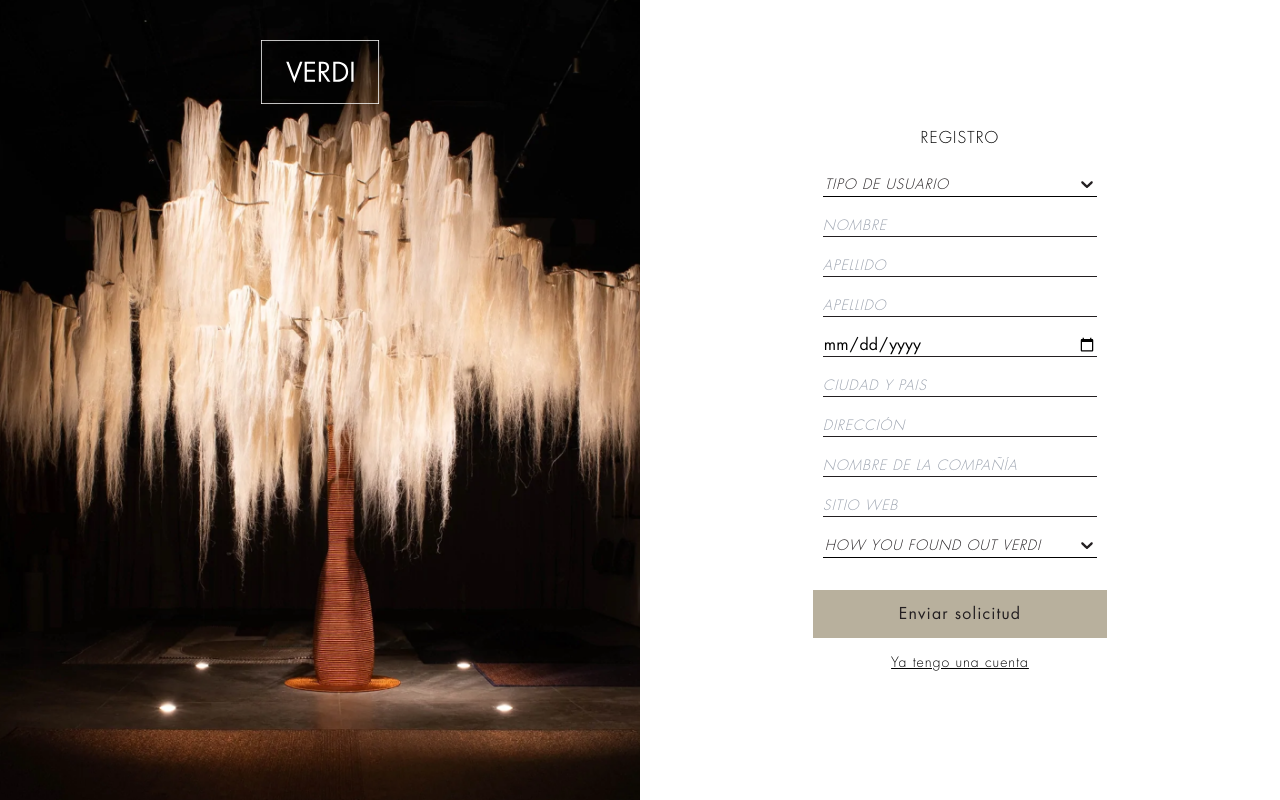
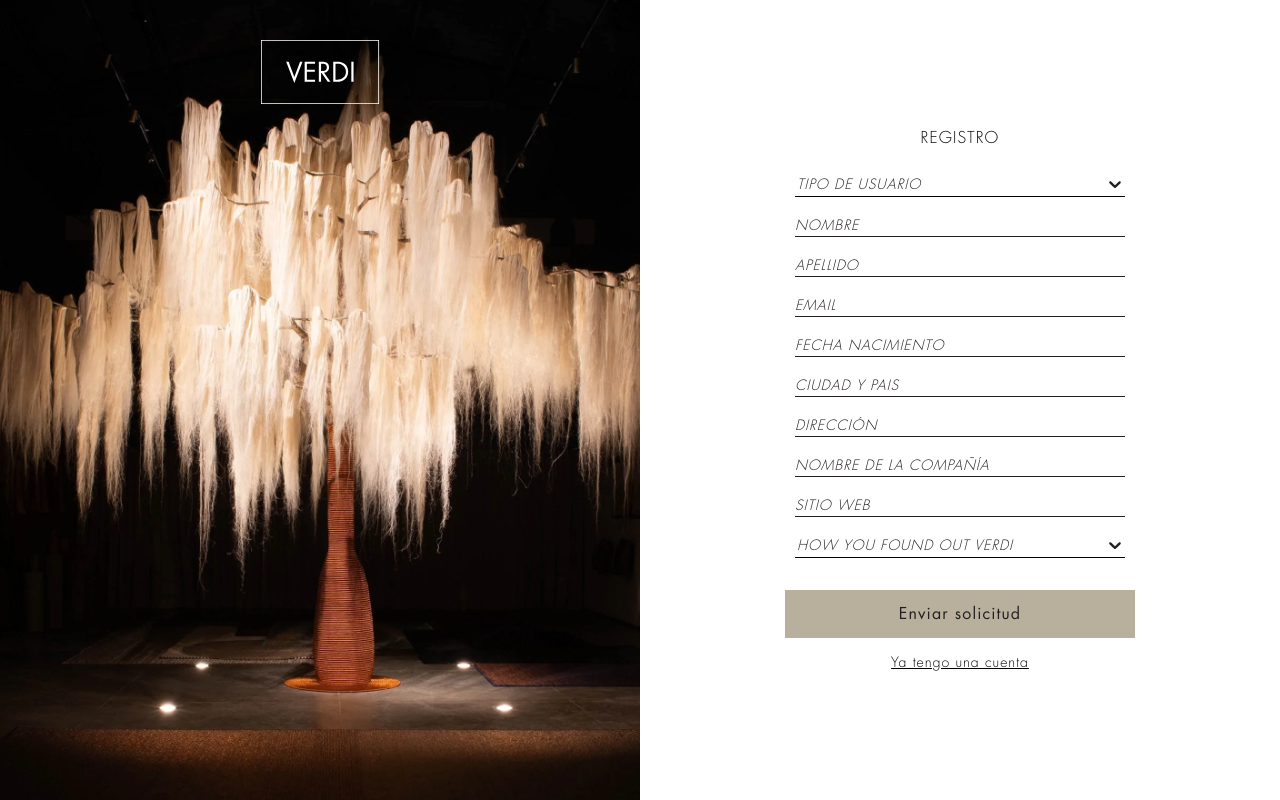
Before and after one commit to yoylermosquera/verdi-test, a Next.js app: page /auth/register in a window 1280 px wide. Built offline with nearby package versions, Linux system fonts and the light colour scheme.

Commit message:
Input Date, password and fix input text - add recover password and set password

```diff
--- a/src/components/button/index.tsx
+++ b/src/components/button/index.tsx
@@ -17,7 +17,7 @@ type ObjectButtonSize = {
 const sizesWidth: ObjectButtonSize = {
     small: 'w-[90px] py-4 px-6',
     medium: 'w-[188px] py-4 px-16',
-    full: 'w-full py-4 px-[5.375rem]',
+    full: 'w-full py-4 px-21',
 }
 
 function Button(props: ButtonProps) {
--- a/src/components/icon/Icons/VerdiLogo.tsx
+++ b/src/components/icon/Icons/VerdiLogo.tsx
@@ -43,7 +43,7 @@ export function VerdiLogo(props: IconProps) {
         <clipPath id="clip0_468_16045">
           <rect
             width={size}
-            height="64.7322"
+            height={size}
             fill="white"
             transform="translate(0.927734)"
           />
--- /dev/null
+++ b/src/components/input/InputBase.tsx
@@ -0,0 +1,22 @@
+import React from 'react';
+import styles from '@/styles/components/input/styles.module.scss';
+
+export interface InputProps extends React.ComponentPropsWithoutRef<'input'> {
+  inputRigthSection?: React.ReactNode;
+}
+
+function InputBase(props: InputProps) {
+  const { inputRigthSection, ...restProps } = props;
+  const className = `w-full ${styles.input__component}
+      placeholder:italic placeholder:text-black-verdi placeholder:text-input placeholder:uppercase text-black-verdi
+    `;
+
+  return (
+    <div className="w-full h-6 flex border-b border-black-verdi focus-visible:ring">
+      <input {...restProps} className={className} />
+      {inputRigthSection || null}
+    </div>
+  );
+}
+
+export default InputBase;
--- /dev/null
+++ b/src/components/input/InputDate.tsx
@@ -0,0 +1,35 @@
+import React, { useState } from 'react';
+import InputBase, { InputProps } from './InputBase';
+
+function InputDate(props: InputProps) {
+  const [isFocus, setIsFocus] = useState(false);
+
+  const { onFocus, onBlur } = props;
+
+  const handleOnBlur = (e: React.FocusEvent<HTMLInputElement, Element>) => {
+    if (!e.target.value) {
+      setIsFocus(false);
+    }
+    if (onBlur) {
+      onBlur(e);
+    }
+  };
+
+  const handleOnFocus = (e: React.FocusEvent<HTMLInputElement, Element>) => {
+    setIsFocus(true);
+    if (onFocus) {
+      onFocus(e);
+    }
+  };
+
+  return (
+    <InputBase
+      {...props}
+      type={isFocus ? 'date' : 'text'}
+      onFocus={handleOnFocus}
+      onBlur={handleOnBlur}
+    />
+  );
+}
+
+export default InputDate;
--- /dev/null
+++ b/src/components/input/InputPassword.tsx
@@ -0,0 +1,22 @@
+import React, { useState } from 'react';
+import InputBase, { InputProps } from './InputBase';
+
+function InputPassword(props: InputProps) {
+  const [showPassword, setShowPassword] = useState(false);
+  const handleTogglePassword = () => {
+    setShowPassword(!showPassword);
+  };
+  return (
+    <InputBase
+      {...props}
+      type={ showPassword ? 'text' : 'password'}
+      inputRigthSection={
+        <span onClick={handleTogglePassword} className="text-input underline">
+          {showPassword ? 'Ocultar' : 'Ver'}
+        </span>
+      }
+    />
+  );
+}
+
+export default InputPassword;
--- a/src/components/input/index.tsx
+++ b/src/components/input/index.tsx
@@ -1,35 +1,13 @@
-import React, { useState } from 'react';
-import styles from '@/styles/components/input/styles.module.scss'
-
-interface InputProps extends React.ComponentPropsWithoutRef<'input'> {}
-
+import InputBase, { InputProps } from './InputBase';
+import InputPassword from './InputPassword';
+import InputDate from './InputDate';
 
 function Input(props: InputProps) {
+  if (props?.type === 'password') return <InputPassword {...props} />;
 
-  const { type } = props;
+  if (props?.type === 'date') return <InputDate {...props} />;
 
-  const [showPassword, setShowPassword] = useState(false);
-
-  const className = `w-full ${styles.input__component}
-    placeholder:italic placeholder:text-input placeholder:uppercase
-  `;
-
-  const handleTogglePassword = () => {
-    setShowPassword(!showPassword)
-  }
-
-  return (
-    <div className='w-full h-6 flex border-b border-black-verdi focus-visible:ring'>
-      <input {...props} className={className} type={ showPassword ? 'text' : type }  />
-      {
-        type === 'password' ? (
-          <span onClick={handleTogglePassword} className='text-input underline'>
-            { showPassword ? 'Ocultar' : 'Ver' }
-          </span>
-        ) : null
-      }
-    </div>
-  )
+  return <InputBase {...props} />;
 }
 
 export default Input;
--- a/src/components/select/index.tsx
+++ b/src/components/select/index.tsx
@@ -17,7 +17,7 @@ export default function Select(props: SelectProps) {
           return `border-b-black-verdi`;
         },
         placeholder(props) {
-          return `uppercase text-input text-black-verdi`;
+          return `uppercase text-input text-red-500`;
         },
         indicatorsContainer(props) {
           return `text-black-verdi`;
@@ -71,7 +71,11 @@ export default function Select(props: SelectProps) {
             ...base,
             margin: 0,
             padding: 0,
+            color: Colors.gold
           };
+        },
+        singleValue(base, props) {
+          return { ...base, color: Colors.blackVerdi };
         },
         dropdownIndicator(base, props) {
           const { menuIsOpen } = props.selectProps;
--- /dev/null
+++ b/src/pages/auth/recovery-password.tsx
@@ -0,0 +1,32 @@
+import React from 'react';
+import { NextPageWithLayout } from '../_app';
+import { getAuthLayout } from '../../components/layouts/AuthLayout';
+import Input from '@/components/input';
+import Button from '@/components/button';
+
+const RecoveryPasswordPage: NextPageWithLayout = () => {
+  return (
+    <div className="h-full px-4 pt-11 pb-13 md:flex justify-center md:flex-col items-center md:p-0 ">
+      <h1 className="text-title text-center mb-6">RECUPERAR MI CONTRASEÑA</h1>
+      <form className="md:max-w-[360px]  w-full">
+        <section className="px-2.5 flex flex-col gap-6 mb-12">
+          <Input placeholder="INGRESA EL CÓDIGO" type={'number'} />
+          <p className="text-paragraph text-black-verdi italic leading-5">
+            El código fue enviado al correo que <br /> ingresaste
+          </p>
+          <Input placeholder="NUEVA CONTRASEÑA" type={'password'} />
+          <Input placeholder="CONFIRMAR CONTRASEÑA" type={'password'} />
+        </section>
+        <section className="flex flex-col justify-center ">
+          <Button type="button" className="mb-4" size="full">
+            Cambiar contraseña
+          </Button>
+        </section>
+      </form>
+    </div>
+  );
+};
+
+RecoveryPasswordPage.getLayout = getAuthLayout;
+
+export default RecoveryPasswordPage;
--- a/src/pages/auth/register.tsx
+++ b/src/pages/auth/register.tsx
@@ -9,34 +9,36 @@ import Input from '@/components/input';
 const typeUserList = [
   { value: 'comercial', label: 'USUARIO' },
   { value: 'user', label: 'USUARIO RETAIL' },
-]
+];
 
 const RegisterPage: NextPageWithLayout = () => {
   return (
-    <div className='h-full px-4 pt-11 pb-13 md:flex justify-center md:flex-col items-center md:p-0 '>
-        <h1 className='text-title text-center mb-6'>REGISTRO</h1>
-        <form className='md:max-w-[350px]'>
-          <section className='px-2.5 flex flex-col gap-4 mb-8'>
-            <Select
-              options={typeUserList}
-              placeholder={'Tipo de usuario'}
-            />
-            <Input placeholder='nombre' />
-            <Input placeholder='apellido' />
-            <Input placeholder='apellido' />
-            <Input placeholder='fecha nacimiento' type={'date'} />
-            <Input placeholder='ciudad y pais' />
-            <Input placeholder='dirección' />
-            <Input placeholder='nombre de la compañía' />
-            <Input placeholder='sitio web' />
+    <div className="h-full px-4 pt-11 pb-13 md:flex justify-center md:flex-col items-center md:p-0 ">
+      <h1 className="text-title text-center mb-6">REGISTRO</h1>
+      <form className="md:max-w-[350px] w-full">
+        <section className="px-2.5 flex flex-col gap-4 mb-8">
+          <Select options={typeUserList} placeholder={'Tipo de usuario'} />
+          <Input placeholder="nombre" />
+          <Input placeholder="apellido" />
+          <Input placeholder="Email" type={'email'} />
+          <Input placeholder="fecha nacimiento" type={'date'} />
+          <Input placeholder="ciudad y pais" />
+          <Input placeholder="dirección" />
+          <Input placeholder="nombre de la compañía" />
+          <Input placeholder="sitio web" />
           <Select
             options={typeUserList}
             placeholder={'how you found out verdi'}
           />
         </section>
-          <section className='flex flex-col justify-center '>
-            <Button type='button' className='mb-4' size='full'>Enviar solicitud</Button>
-            <Link href={'#'} className={'text-center text-input underline underline-offset-1'}>
+        <section className="flex flex-col justify-center ">
+          <Button type="button" className="mb-4" size="full">
+            Enviar solicitud
+          </Button>
+          <Link
+            href={'#'}
+            className={'text-center text-input underline underline-offset-1'}
+          >
             Ya tengo una cuenta
           </Link>
         </section>
@@ -47,10 +49,10 @@ const RegisterPage: NextPageWithLayout = () => {
 
 RegisterPage.getLayout = (page) => {
   return (
-    <AuthLayout imgClassName='h-[22%]' contentClassName='h-[78%]' >
+    <AuthLayout imgClassName="h-[22%]" contentClassName="h-[78%]">
       {page}
     </AuthLayout>
-  )
+  );
 };
 
 export default RegisterPage;
--- /dev/null
+++ b/src/pages/auth/set-password.tsx
@@ -0,0 +1,28 @@
+import React from 'react';
+import { NextPageWithLayout } from '../_app';
+import { getAuthLayout } from '../../components/layouts/AuthLayout';
+import Input from '@/components/input';
+import Button from '@/components/button';
+
+const SetPasswordPage: NextPageWithLayout = () => {
+  return (
+    <div className="h-full px-4 pt-11 pb-13 md:flex justify-center md:flex-col items-center md:p-0 ">
+      <h1 className="text-title text-center mb-6">ESTABLECER CONTRASEÑA</h1>
+      <form className="md:max-w-[350px] w-full">
+        <section className="px-2.5 flex flex-col gap-6 mb-12">
+          <Input placeholder="NUEVA CONTRASEÑA" type={'password'} />
+          <Input placeholder="CONFIRMAR CONTRASEÑA" type={'password'} />
+        </section>
+        <section className="flex flex-col justify-center ">
+          <Button type="button" className="mb-4" size="full">
+            Establecer contraseña
+          </Button>
+        </section>
+      </form>
+    </div>
+  );
+};
+
+SetPasswordPage.getLayout = getAuthLayout;
+
+export default SetPasswordPage;
--- /dev/null
+++ b/src/pages/icons.tsx
@@ -0,0 +1,26 @@
+import React from 'react'
+import * as IconsList from '../components/icon/Icons'
+import Icon from '@/components/icon'
+
+const iconsArray = Object.keys(IconsList)
+
+function IconsPage() {
+  return (
+    <div className='grid grid-cols-3 gap-3'>
+        {
+          iconsArray.map((icon, index) => {
+              return (
+                <div key={icon}>
+                    <span>{icon}</span>
+                    <Icon key={index} iconName={icon as any} size={45} />
+                    <br />
+                </div>
+              )
+          })
+        }
+    </div>
+  )
+}
+
+
+export default IconsPage;
```
Lines whose indentation alone changed are shown as unchanged.
